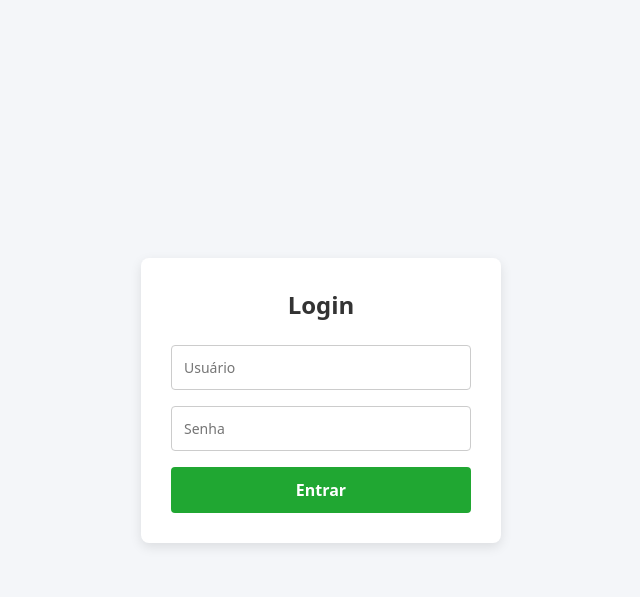
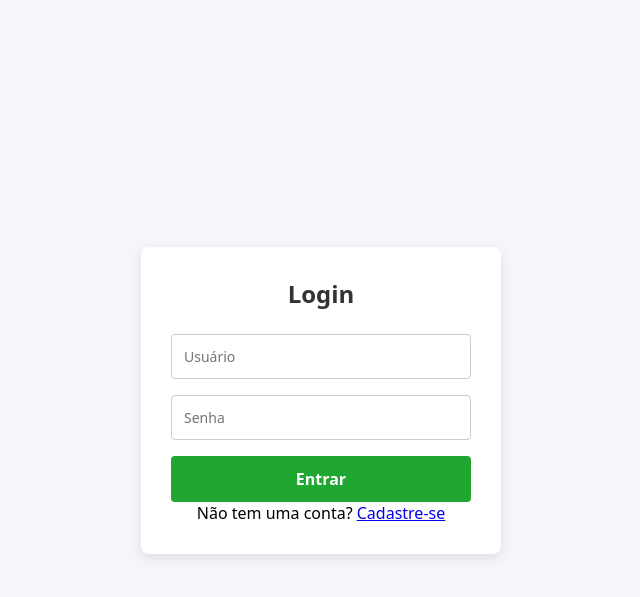
Before and after one commit to Artrabr/SARE_NH, a PHP site: page /login/login.php in a window 1280 px wide. Shown: the top 597 px of the page, without its empty margins (319-959 px from the left). Run offline with PHP 8.4, Linux system fonts and the light colour scheme.

Commit message:
bug fixes

```diff
--- a/public/login/login.php
+++ b/public/login/login.php
@@ -15,6 +15,9 @@
     <input id="password" type="password" name="password" placeholder="Senha" required>
     <button id="login-btn" type="submit">Entrar</button>
 </form>
+<footer>
+    <p>Não tem uma conta? <a href="register.php">Cadastre-se</a></p>
+</footer>
 </div>
 </div>
 </body>
```
